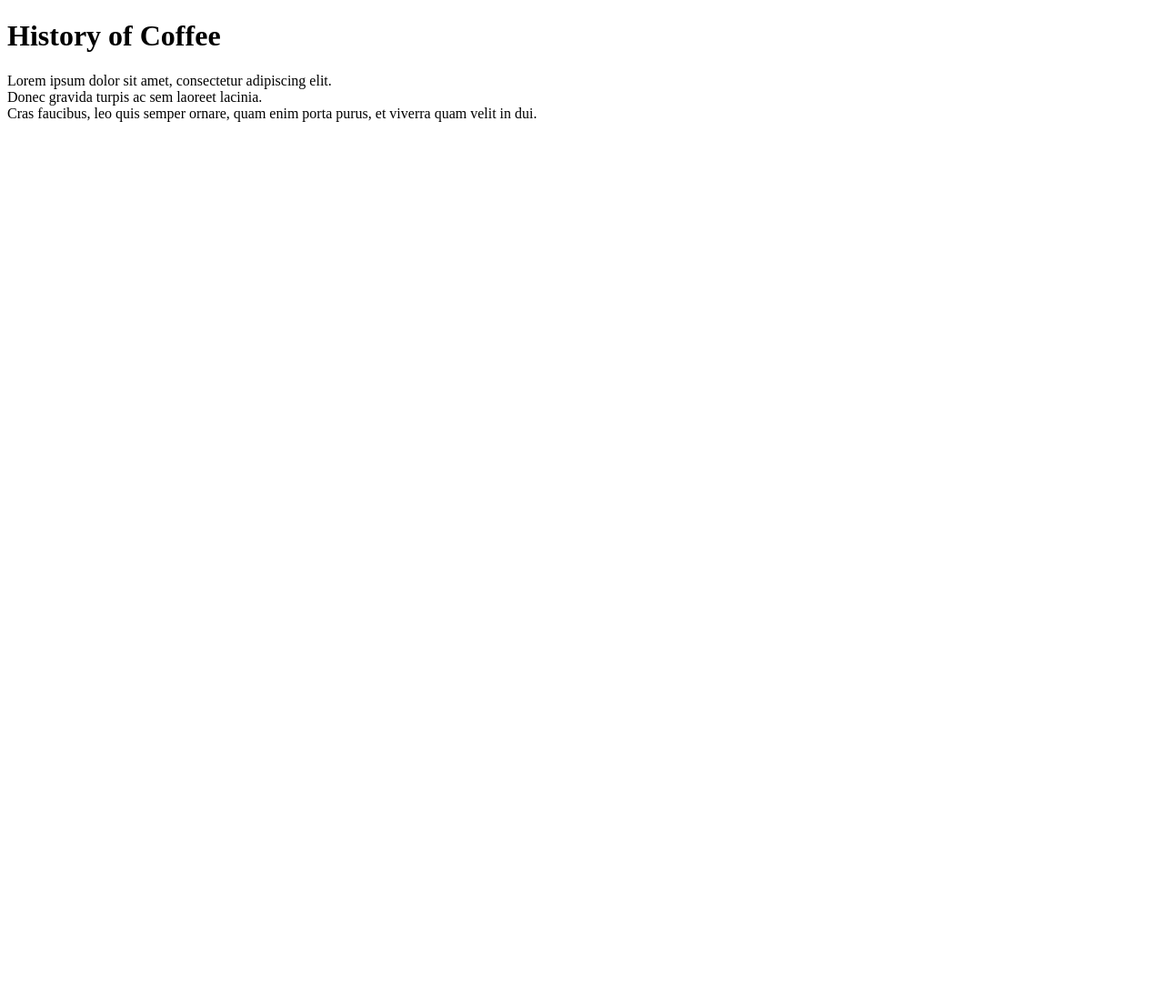
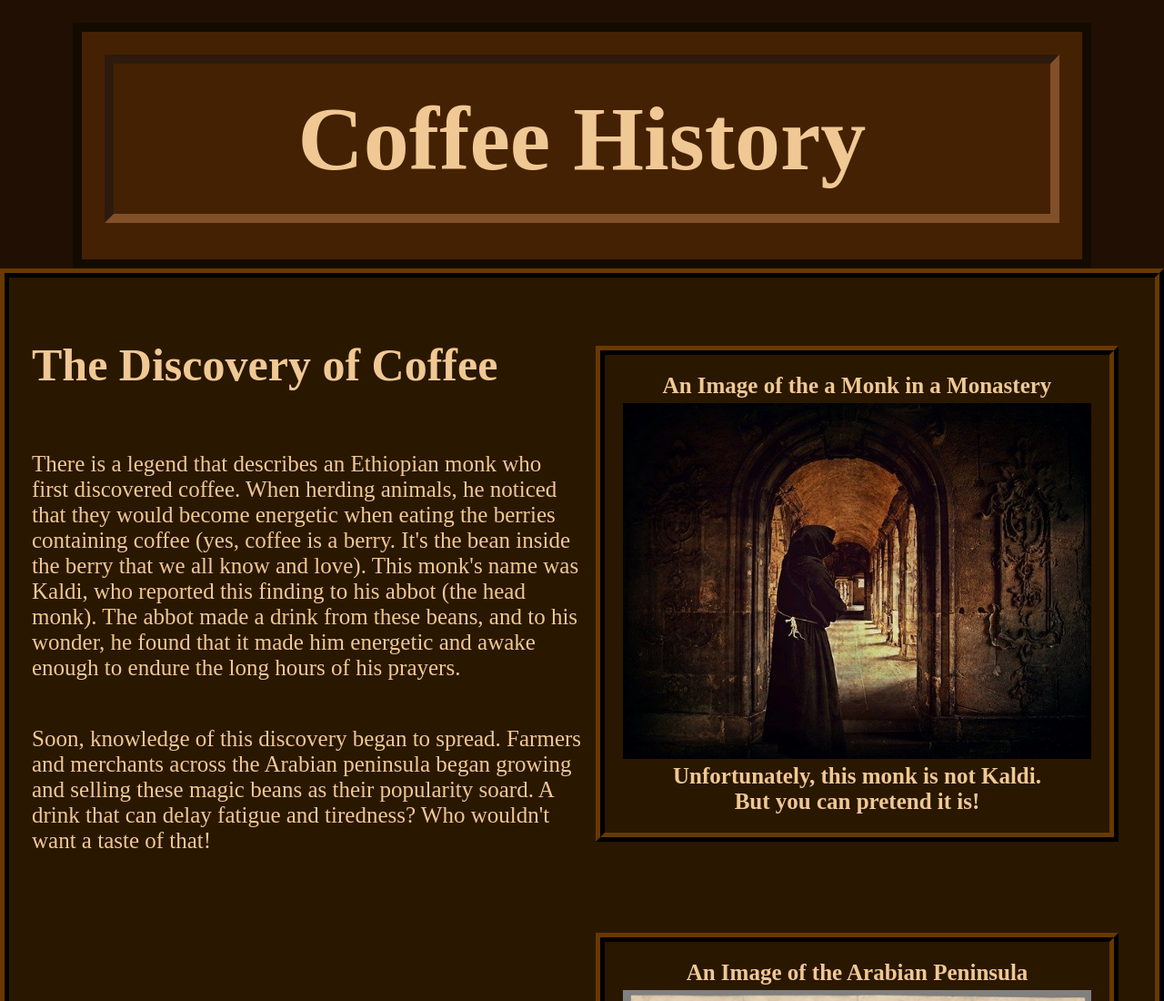
Before and after one commit to RDLong718/Collaboration-Workshop, a plain HTML site: page history.html in a window 1280 px wide. Shown: the top 1100 px of the page at 91% size. Before the commit the page ends 800 px from the top, so only its background shows below. Drawn offline with Linux system fonts and the light colour scheme.

Commit message:
Added first usable draft of history.html, stylesheet, and images.
The stylesheet added is for styling this page. Later on we should have
one main stylesheet. Two images have been added (monk, map of arabian
peninsula). More will come in the future.

```diff
--- /dev/null
+++ b/css/stylesheet_coffeeHistory.css
@@ -0,0 +1,103 @@
+/* * {
+    box-sizing: border-box;
+} */
+
+body {
+    margin: 0;
+    background-color: #210F04;
+    color: #F0C894;
+}
+
+header {
+    background-color: #452103;
+    width: 1100px;
+    max-width: 1100px;
+    height: 250px;
+    border: #140B00 solid 10px;
+    margin: auto;
+    margin-top: 25px
+}
+
+h1 {
+    min-width: 920px;
+    font-size: 100px;
+    /* font-style: italic; */
+    margin: 25px;
+    padding: 25px;
+    border: #815028 inset 10px;
+    text-align: center;
+}
+
+
+main {
+    margin: 25px 250px;
+    display: flex;
+    /* flex-direction: column; */
+    border: #140B00 ridge 10px;
+    background-color: #291700;
+    max-width: 1300px;
+    min-width: 1000px;
+    padding: 25px 25px;
+    margin: auto;
+}
+
+.article-text {
+    display: flex;
+    flex-direction: column;
+    align-items: center;
+    width: 50%;
+    /* border: #815028 inset 10px; */
+}
+
+.article-images {
+    display: flex;
+    flex-direction: column;
+    align-items: center;
+    width: 50%;
+    /* border: #815028 inset 10px; */
+
+}
+
+
+h2 {
+    font-size: 50px;
+    align-self: flex-start;
+    /* border: #815028 inset 10px; */
+}
+
+
+p {
+    font-size: 25px;
+    align-self: flex-start;
+}
+
+.annotated-image {
+    display: flex;
+    flex-direction: column;
+    justify-content: center;
+    align-items: center;
+    width: 85%;
+    margin: 50px 0;
+    padding: 20px;
+    border: #140B00 ridge 10px;
+}
+
+h3 {
+    font-size: 25px;
+    text-align: center;
+    margin: 0;
+    padding: 0 2px;
+}
+
+.top-text {
+    margin-bottom: 5px;
+}
+
+img {
+    width: 100%;
+    height: 100%;
+}
+
+.bottom-text {
+    margin-top: 5px;
+}
--- a/history.html
+++ b/history.html
@@ -1,14 +1,65 @@
 <!DOCTYPE html>
 <html>
-    <header>
+    <head>
         <title>The History of Coffee</title>
-    </header>
+        <link href="css/stylesheet_coffeeHistory.css" rel="stylesheet" />
+    </head>
 
     <body>
-        <h1>History of Coffee</h1>
-        <p>Lorem ipsum dolor sit amet, consectetur adipiscing elit.
-            <br>Donec gravida turpis ac sem laoreet lacinia.
-            <br>Cras faucibus, leo quis semper ornare, quam enim porta purus, et viverra quam velit in dui.</p>
+        <header>
+            <h1>Coffee History</h1>
+
+        </header>
+
+        <main>
+
+            <div class="article-text">
+
+                <h2>The Discovery of Coffee</h2>
+
+                <p>There is a legend that describes an Ethiopian monk who first discovered coffee. When herding animals, he noticed that
+                    they would become energetic when eating the berries containing coffee (yes, coffee is a berry. It's the bean inside the
+                    berry that we all know and love). This monk's name was Kaldi, who reported this finding to his abbot (the head monk).
+                    The abbot made a drink from these beans, and to his wonder, he found that it made him energetic and awake enough to endure
+                    the long hours of his prayers.
+                </p>
+
+                <p>
+                    Soon, knowledge of this discovery began to spread. Farmers and merchants across the Arabian peninsula began growing and selling
+                    these magic beans as their popularity soard. A drink that can delay fatigue and tiredness? Who wouldn't want a taste of
+                    that!
+                </p>
+
+            </div>
+
+            <div class="article-images">
+
+                <div class="annotated-image" >
+
+                    <h3 class="top-text">An Image of the a Monk in a Monastery</h3>
+                    <img src="./images/images_coffee_history/monk.jpg" />
+                    <h3 class="bottom-text">Unfortunately, this monk is not Kaldi. <br>But you can pretend it is!</h3>
+
+                </div>
+
+                <div class="annotated-image">
+
+                    <h3 class="top-text">An Image of the Arabian Peninsula</h3>
+                    <img src="./images/images_coffee_history/map_of_middle_east.jpg" />
+                    <h3 class="bottom-text">Once the benefits of coffee was realized in Ethiopia, its value was quickly spread across the Arabian Peninsula</h3>
+
+
+                </div>
+
+            </div>
+
+        </main>
+
+        <footer>
+
+        </footer>
+
+
     </body>
 
 </html>
```
Also changed, not shown: images/images_coffee_history/map_of_middle_east.jpg (added), images/images_coffee_history/monk.jpg (added).
